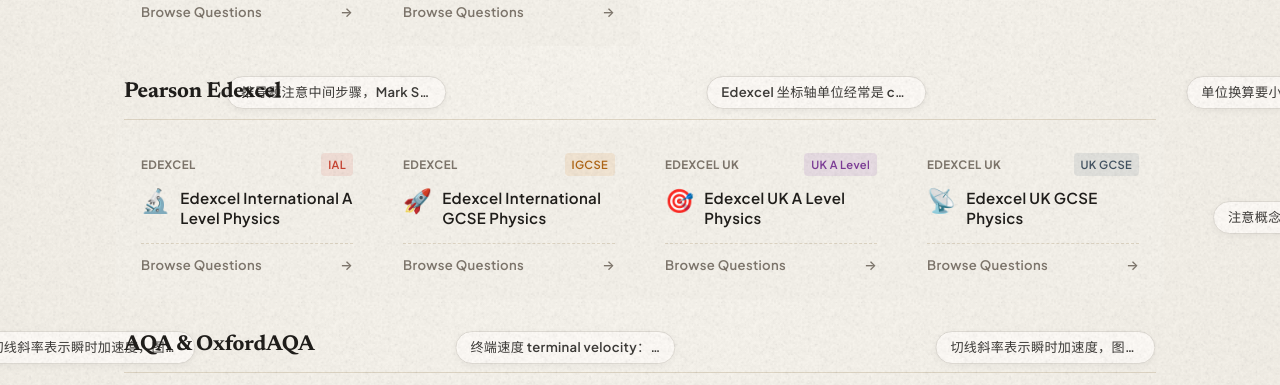
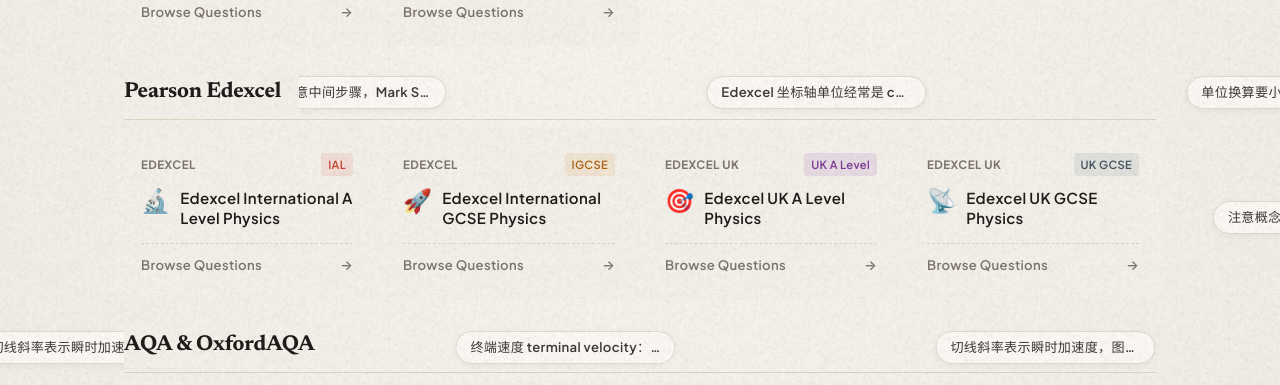
Before and after one commit to Szerelem0617/supabase-questionbank, a Nuxt app: page / in a window 1280 px wide. Shown: the part 415-800 px from the top of the page. Built offline with nearby package versions, Linux system fonts and the light colour scheme; no server answers; the database is empty.

Commit message:
style(home): mask exam board titles so danmaku passes cleanly behind text

```diff
--- a/pages/index.vue
+++ b/pages/index.vue
@@ -182,9 +182,14 @@ useSeoMeta({
   font-family: var(--font-serif);
   font-size: 1.35rem;
   color: var(--text-main);
-  margin: 0;
+  margin: -4px 0;
+  padding: 4px 18px 4px 0;
   font-weight: 700;
   letter-spacing: -0.01em;
+  display: inline-block;
+  background: var(--bg-canvas);
+  position: relative;
+  z-index: 3;
 }
 
 .subject-grid {
```
